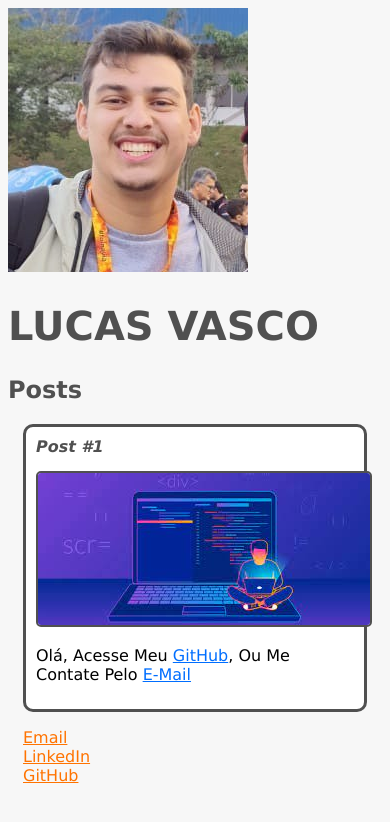
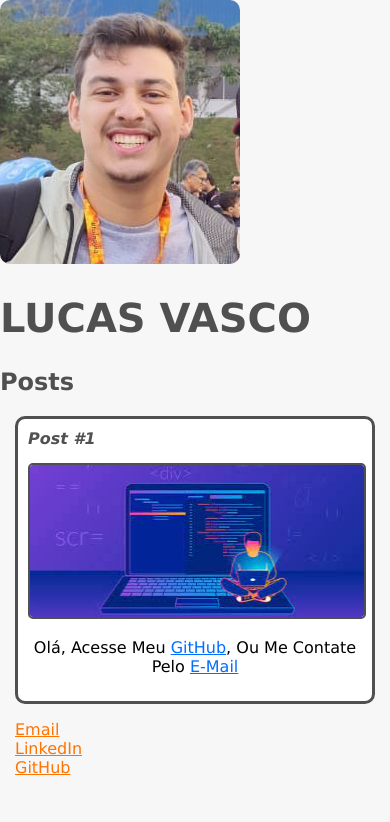
Before and after one commit to lpvasco/Estudos_html_css, a plain HTML site: page index.html in a window 390 px wide. Drawn offline with Linux system fonts and the light colour scheme.

Commit message:
Mudando dimensões + responsividade

```diff
--- a/index.html
+++ b/index.html
@@ -7,7 +7,7 @@
     </head>
     <body>
         <header>
-            <img src="images/perfil.png" alt="Foto de perfil">
+            <img src="images/perfil.png" alt="Foto de perfil" class="photo">
             <h1 id="title">Lucas Vasco</h1>
         </header>
         <section>
--- a/style.css
+++ b/style.css
@@ -1,6 +1,12 @@
 body {
     background-color: #f7f7f7;
     font-family: Verdana;
+    max-width: 900px;
+    margin: auto;
+}
+
+.photo {
+    border-radius: 10px;
 }
 
 #title, .subtitle, .post_title {
@@ -36,12 +42,14 @@ a {
     margin: 0;
     margin-bottom: 15px;
     text-transform: capitalize;
+    text-align: center;
 }
 
 .post_image {
     margin-bottom: 15px;
     border: 2px solid #505050;
     border-radius: 5px;
+    width: 100%;
 }
 
 .contacts_list {
```
